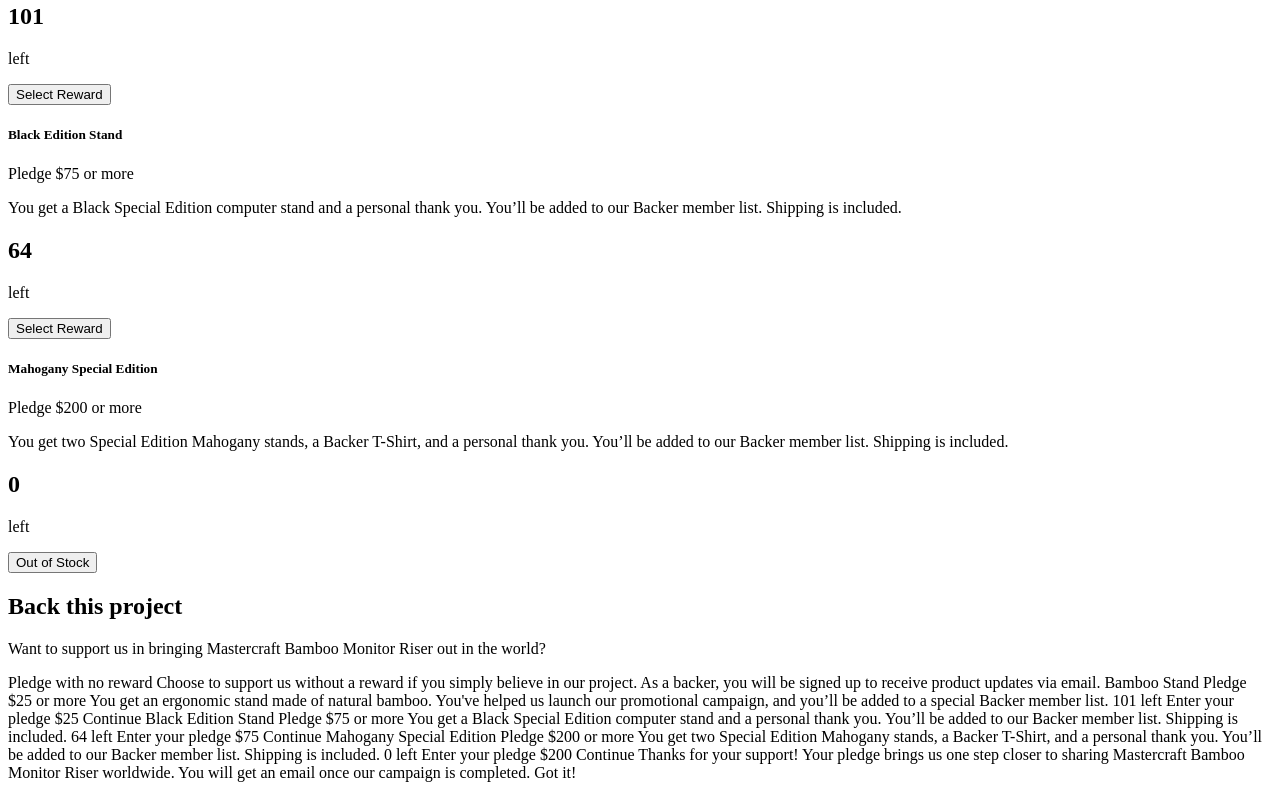
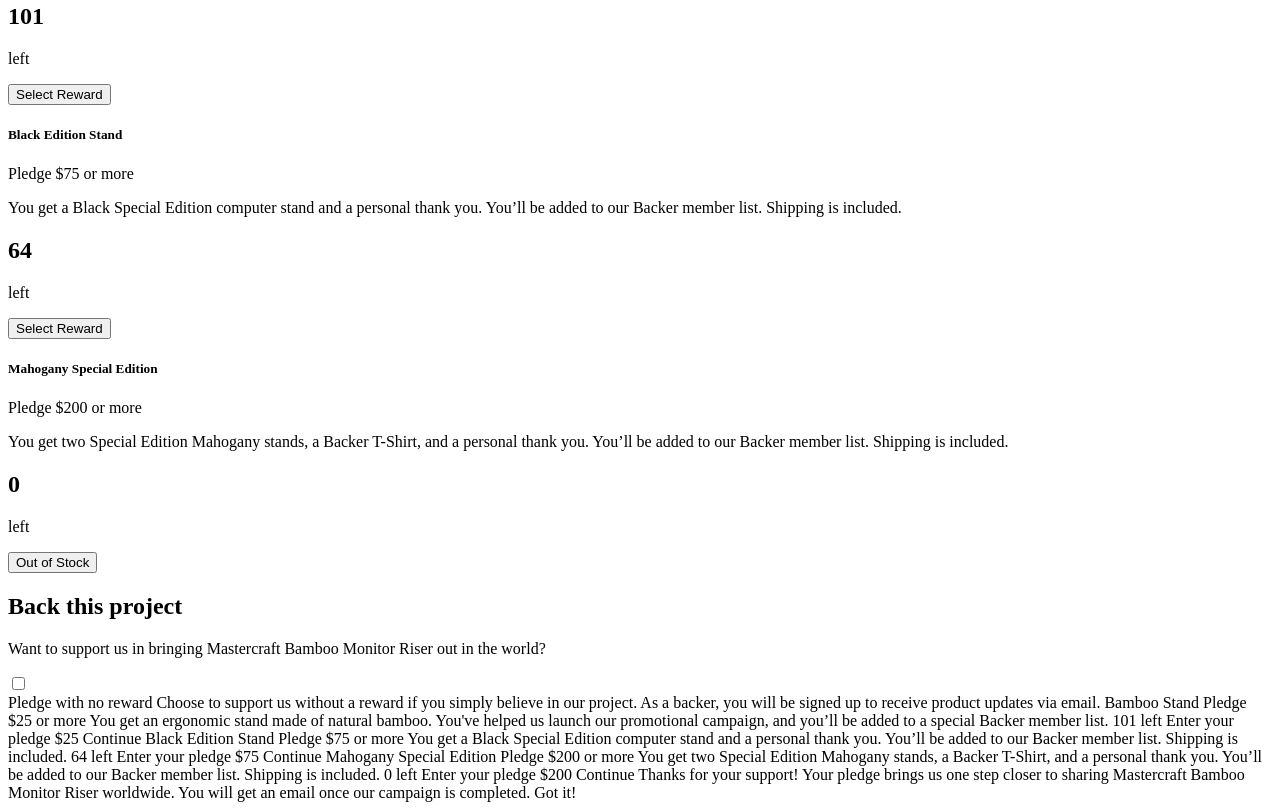
Before and after one commit to Opabby/crowdfunding-product-page, a plain HTML site: page index.html in a window 1280 px wide. Shown: the part 887-1697 px from the top of the page. Drawn offline with Linux system fonts and the light colour scheme.

Commit message:
Structuring HTML

```diff
--- a/index.html
+++ b/index.html
@@ -105,8 +105,8 @@
     <section class="modal">
       <h2 class="modal__title">Back this project</h2>
       <p class="modal__p">Want to support us in bringing Mastercraft Bamboo Monitor Riser out in the world?</p>
-      <div class="">
-
+      <div class="card__no">
+        <input type="checkbox">
       </div>
     </section>
   </main>
```
